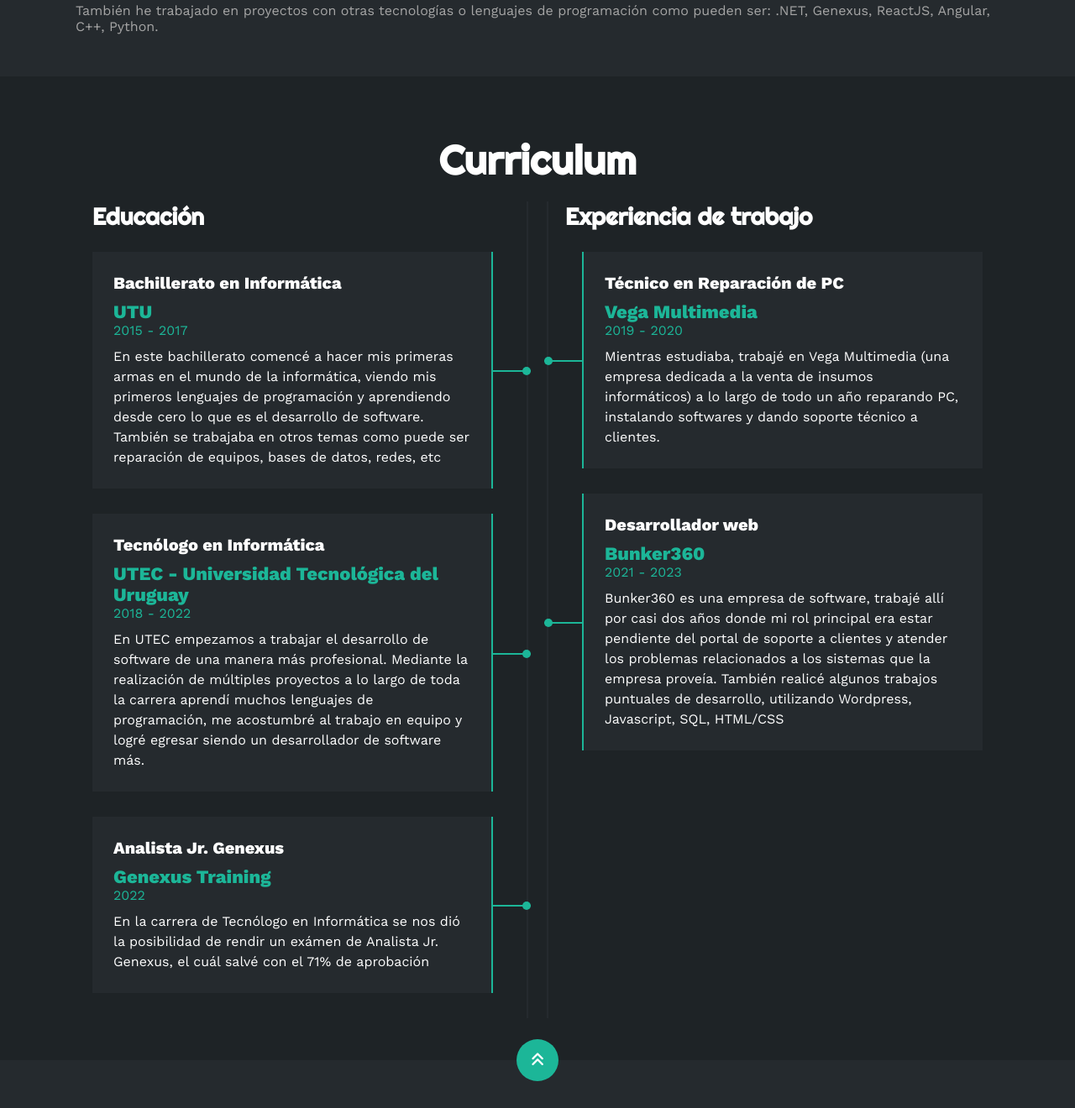
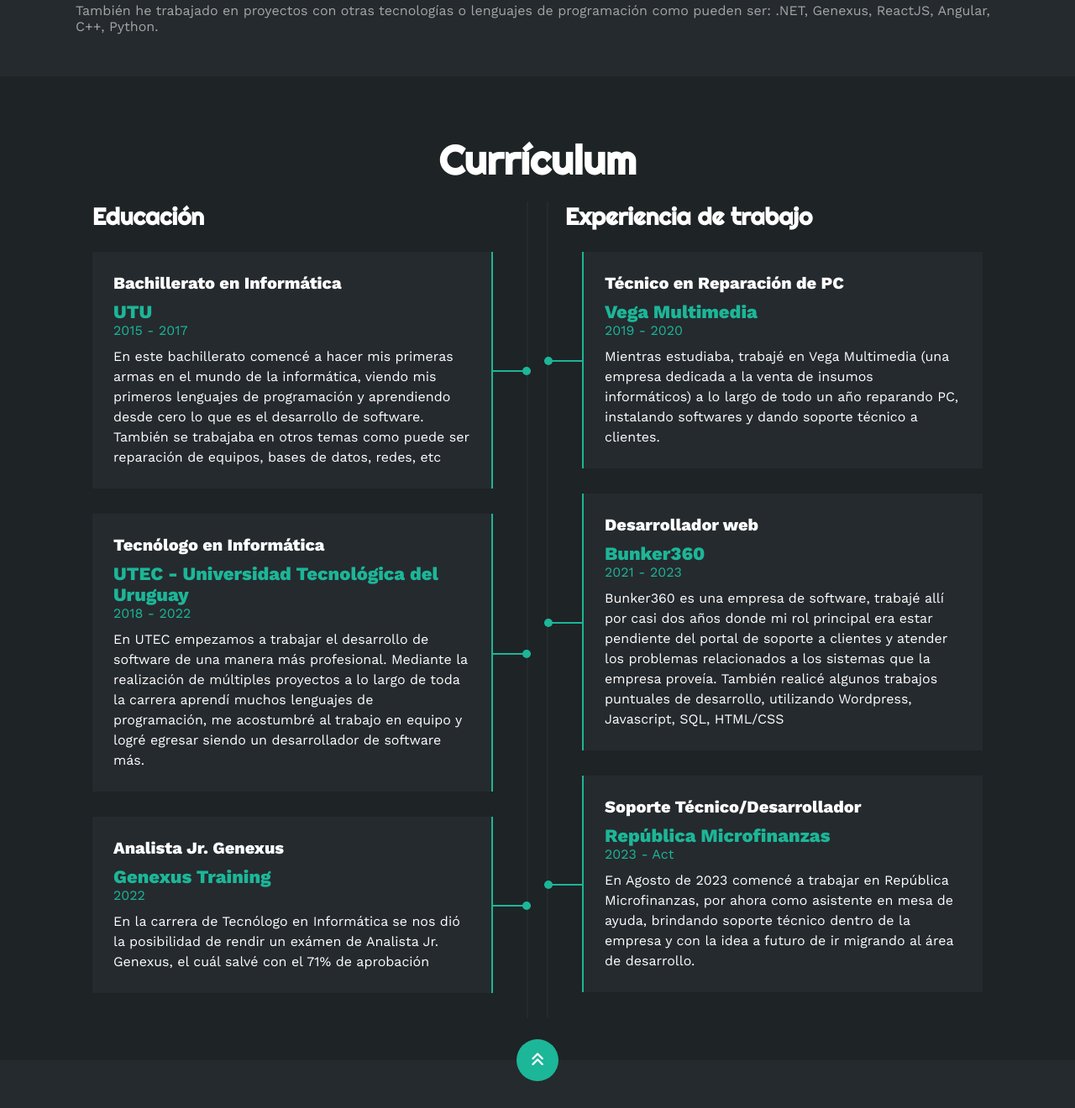
Before and after one commit to fcamilo23/personalweb, a plain HTML site: page index.html in a window 1280 px wide. Shown: the part 2120-3440 px from the top of the page at 84% size. Drawn offline with nearby package versions, Linux system fonts and the light colour scheme.

Commit message:
Update index.html

```diff
--- a/index.html
+++ b/index.html
@@ -48,7 +48,7 @@
     <section id="sobremi" class="sobremi">
         <div class="contenido-seccion">
             <h2>Sobre Mí</h2>
-            <p><span>Hola! Mi nombre es Facundo Camilo. </span>Soy Tecnólogo en Informática recientemente egresado y me encuentro en la búsqueda activa de nuevas oportunidades laborales. Me gusta mucho todo lo que es el desarrollo de software, sobre todo web, tanto front-end como back-end y considero que tengo un aceptable nivel de inglés. También me gusta todo lo relacionado con el hardware, de hecho trabajé un tiempo como técnico de reparación y puedo decir que es algo que se me da bien. </p>
+            <p><span>Hola! Mi nombre es Facundo Camilo. </span>Soy Tecnólogo en Informática recientemente egresado y me encuentro actualmente trabajando en el área TI de República Microfinanzas. Me gusta mucho todo lo que es el desarrollo de software, sobre todo web, tanto front-end como back-end y tengo un buen nivel de inglés. También me gusta todo lo relacionado con el hardware, de hecho trabajé un tiempo como técnico de reparación y puedo decir que es algo que se me da bien. </p>
             <p><span>Perfil de Tecnólogo en Informática: </span>"Los egresados de la carrera Tecnólogo en Informática serán capaces de construir y evaluar soluciones informáticas abarcando las tareas de diseño y desarrollo de software, pruebas y documentación, integrando eventualmente distintas tecnologías." </p>
 
             <div class="fila">
@@ -232,7 +232,7 @@
     <!-- SECCION CURRICULUM -->
     <section id="curriculum" class="curriculum">
         <div class="contenido-seccion">
-            <h2>Curriculum</h2>
+            <h2>Currículum</h2>
             <div class="fila">
                 <div class="col izquierda">
                     <h3>Educación</h3>
@@ -283,6 +283,16 @@
                         <span class="casa">Bunker360</span>
                         <span class="fecha">2021 - 2023</span>
                         <p>Bunker360 es una empresa de software, trabajé allí por casi dos años donde mi rol principal era estar pendiente del portal de soporte a clientes y atender los problemas relacionados a los sistemas que la empresa proveía. También realicé algunos trabajos puntuales de desarrollo, utilizando Wordpress, Javascript, SQL, HTML/CSS</p>
+                        <div class="conectord">
+                            <div class="circulod"></div>
+                        </div>
+                    </div>
+
+                    <div class="item der">
+                        <h4>Soporte Técnico/Desarrollador</h4>
+                        <span class="casa">República Microfinanzas</span>
+                        <span class="fecha">2023 - Act</span>
+                        <p>En Agosto de 2023 comencé a trabajar en República Microfinanzas, por ahora como asistente en mesa de ayuda, brindando soporte técnico dentro de la empresa y con la idea a futuro de ir migrando al área de desarrollo.</p>
                         <div class="conectord">
                             <div class="circulod"></div>
                         </div>
```
